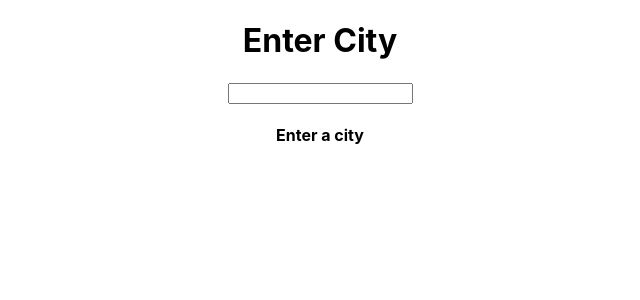
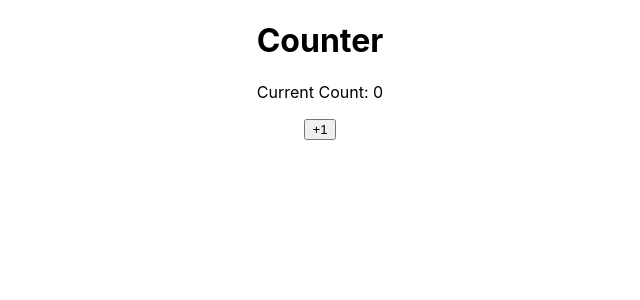
Before and after one commit to codehvila/Shopping-List, a React (Create React App) app: page / in a window 1280 px wide. Shown: the top 300 px of the page, without its empty margins (320-960 px from the left). Built offline with nearby package versions, Linux system fonts and the light colour scheme.

Commit message:
wip: Use the Right Hook for Your State. Update count render component

```diff
--- a/src/App.js
+++ b/src/App.js
@@ -1,44 +1,39 @@
-import { Suspense } from "react";
+import { useEffect } from "react";
 import "./App.css";
-import { atom, selector, useRecoilState, useRecoilValue } from "recoil";
-import { fetchWeather } from "./WeatherApi";
-import Weather from "./Weather";
+import { atom, useRecoilState, useRecoilValue } from "recoil";
 
-const cityAtom = atom({
-  key: "city",
-  default: "",
+const count = atom({
+  key: "count",
+  default: 0,
 });
 
-export const weatherSelector = selector({
-  key: "weather",
-  get: async ({ get }) => {
-    const city = get(cityAtom);
-    try {
-      const weather = await fetchWeather(city);
-      if (weather === null) return "City not found";
-      return weather ? `Weather: ${weather} °C` : "Enter a city";
-    } catch (error) {
-      return error.message;
-    }
-  },
-});
+const CurrentCount = () => {
+  const currentCount = useRecoilValue(count);
+  useEffect(() => {
+    console.log("Render Count");
+  });
+  return <p>Current Count: {currentCount}</p>;
+};
+
+const IncrementButton = () => {
+  const [currentCount, setCurrentCount] = useRecoilState(count);
+  useEffect(() => {
+    console.log("Render Button");
+  });
+  const incrementCount = () => {
+    // setCurrentCount(currentCount + 1);
+    setCurrentCount((count) => count + 1);
+  };
+
+  return <button onClick={incrementCount}>+1</button>;
+};
 
 function App() {
-  const [currentCity, setCurrentCity] = useRecoilState(cityAtom);
-
   return (
     <div className="App">
-      <h1>Enter City</h1>
-      <input
-        type="text"
-        value={currentCity}
-        onChange={(e) => {
-          setCurrentCity(e.target.value);
-        }}
-      />
-      <h4>
-        <Weather />
-      </h4>
+      <h1>Counter</h1>
+      <CurrentCount />
+      <IncrementButton />
     </div>
   );
 }
--- a/src/Weather.js
+++ /dev/null
@@ -1,22 +0,0 @@
-import { useRecoilValueLoadable } from "recoil";
-import { weatherSelector } from "./App";
-
-function Weather() {
-  const { state, contents } = useRecoilValueLoadable(weatherSelector);
-
-  switch (state) {
-    case "hasValue":
-      return contents;
-
-    case "hasError":
-      return contents.message;
-
-    case "loading":
-      return "Loading weather...";
-
-    default:
-      return undefined;
-  }
-}
-
-export default Weather;
--- a/src/WeatherApi.js
+++ /dev/null
@@ -1,17 +0,0 @@
-const fetchWeather = async (city) => {
-  if (city === "") return undefined;
-  return new Promise((resolve, reject) => {
-    setTimeout(() => {
-      if (city === "Albacete") resolve(15);
-      if (city === "New York") resolve(9);
-      if (city === "Paris") {
-        resolve(12);
-      }
-      if (city !== "Albacete" || city !== "Paris" || city !== "New York") {
-        resolve(null);
-      }
-    }, 2400);
-  });
-};
-
-export { fetchWeather };
```
